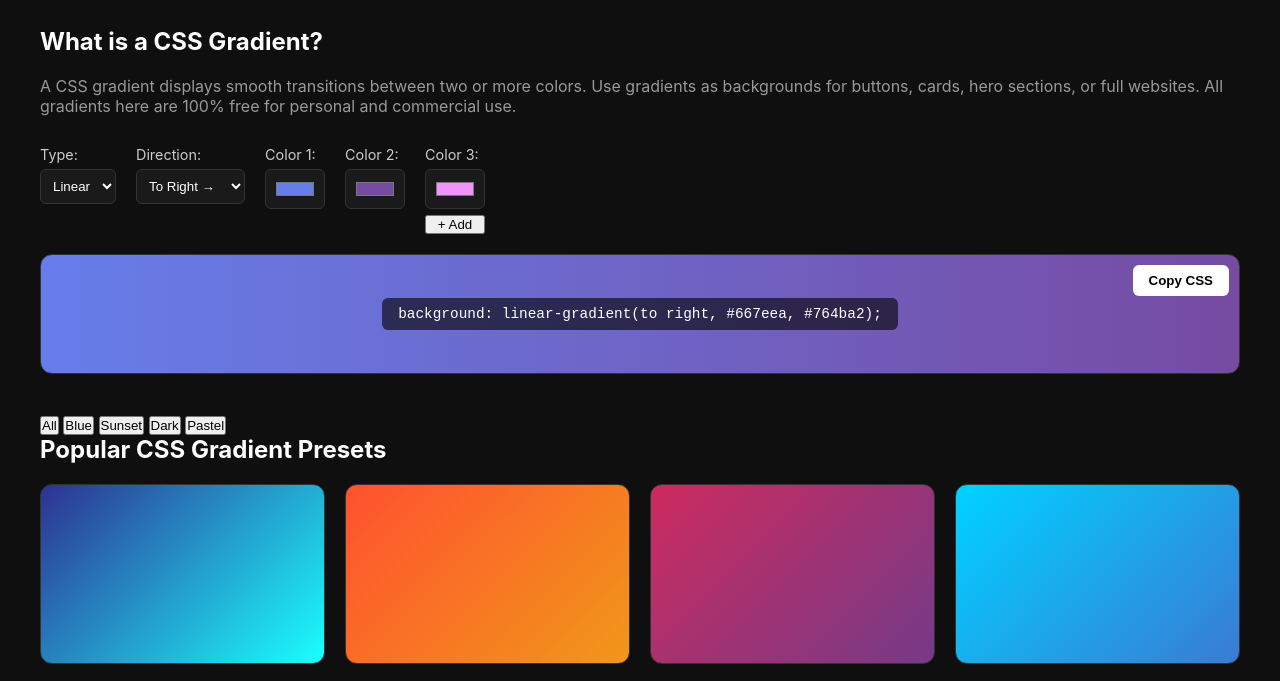
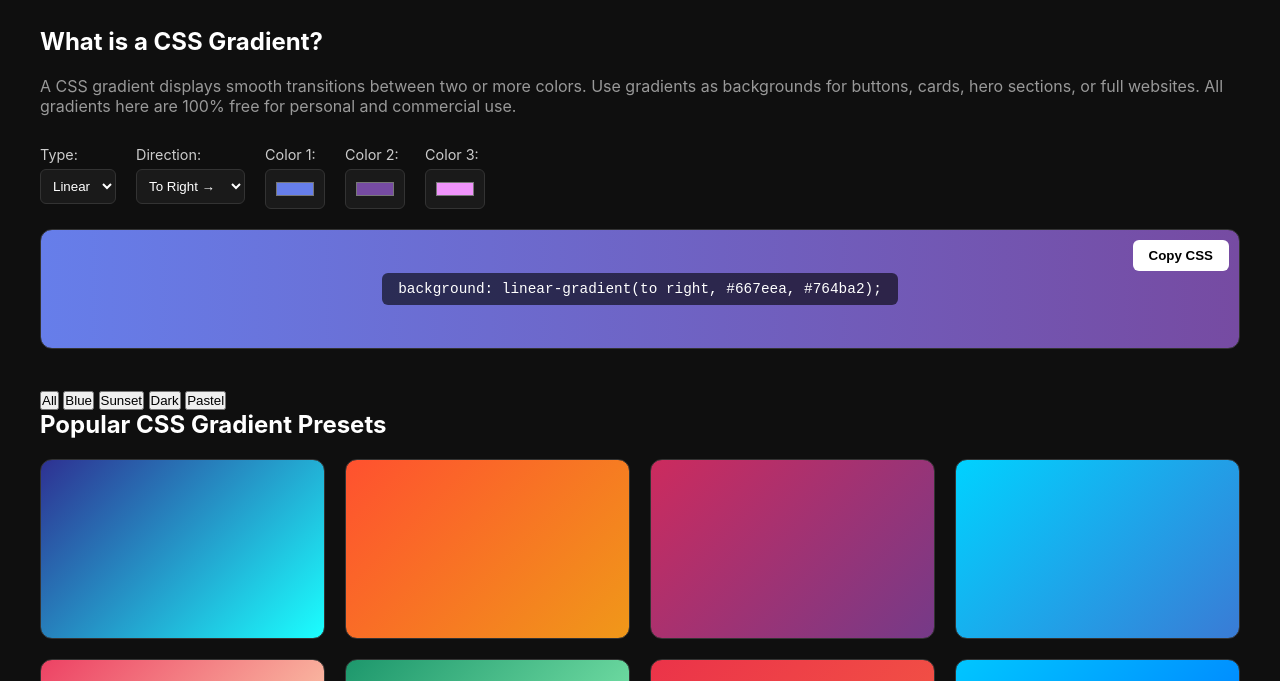
Before and after one commit to QuickToolsPro/Gradient-Generator-Gallery, a plain HTML site: page index.html in a window 1280 px wide. Shown: the part 100-781 px from the top of the page. Drawn offline with Linux system fonts and the light colour scheme.

Commit message:
Update index.html

```diff
--- a/index.html
+++ b/index.html
@@ -48,7 +48,6 @@
       <div class="control-group">
         <label>Color 3:</label>
         <input type="color" id="color3" value="#f093fb">
-        <button id="toggleColor3">+ Add</button>
       </div>
     </div>
 
```
